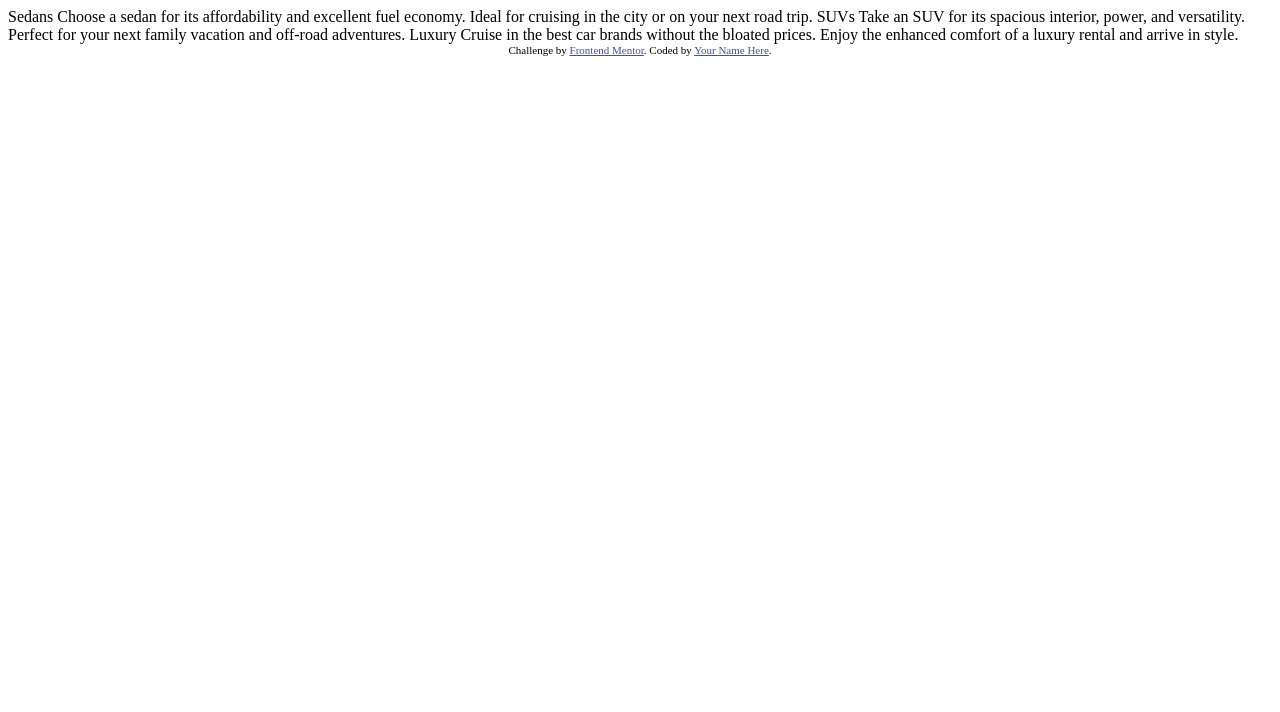
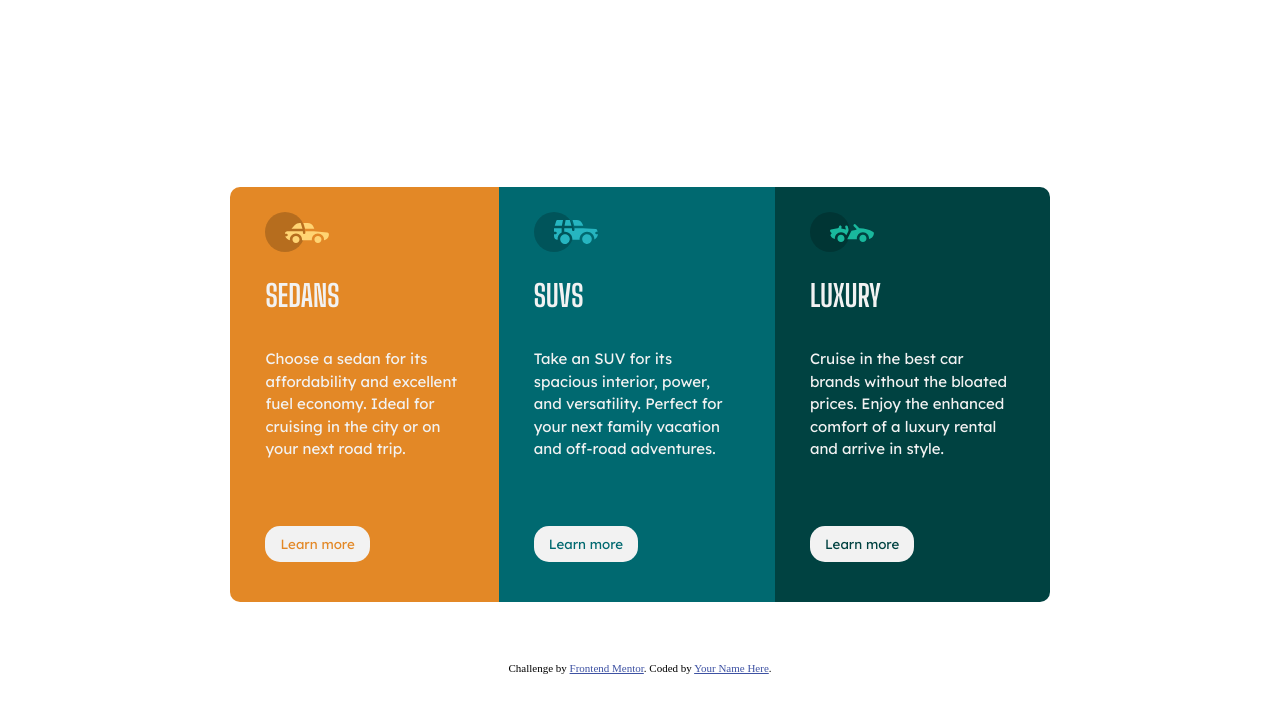
Before and after one commit to salolevi/card_component, a plain HTML site: page index.html in a window 1280 px wide. Drawn offline with Linux system fonts and the light colour scheme.

Commit message:
queda solucionar alineamiento botones

```diff
--- a/index.html
+++ b/index.html
@@ -7,27 +7,48 @@
   <link rel="icon" type="image/png" sizes="32x32" href="./images/favicon-32x32.png">
 
   <title>Frontend Mentor | 3-column preview card component</title>
-
-  <!-- Feel free to remove these styles or customise in your own stylesheet 👍 -->
+  <link rel="stylesheet" href="styles/styles.css">
+  <link rel="preconnect" href="https://fonts.googleapis.com">
+  <link rel="preconnect" href="https://fonts.gstatic.com" crossorigin>
+  <link href="https://fonts.googleapis.com/css2?family=Lexend+Deca&display=swap" rel="stylesheet">
+  <link rel="preconnect" href="https://fonts.googleapis.com">
+  <link rel="preconnect" href="https://fonts.gstatic.com" crossorigin>
+  <link href="https://fonts.googleapis.com/css2?family=Big+Shoulders+Display:wght@700&display=swap" rel="stylesheet">
   <style>
-    .attribution { font-size: 11px; text-align: center; }
-    .attribution a { color: hsl(228, 45%, 44%); }
   </style>
 </head>
 <body>
+  <article class="container">
 
-  Sedans
+    <section class="sedan-card card-section">
+      <section class="sedan-icon"><img src="images/icon-sedans.svg" class="sedan-img" alt=""></section>
+      <h1 class="sedan-h1">Sedans</h1>
+      <p>
         Choose a sedan for its affordability and excellent fuel economy. Ideal for cruising in the city
         or on your next road trip.
+      </p>
 
-  SUVs
+      <div class="sedan-btn-container"><button class="btn sedan-btn">Learn more</button></div>
+    </section>
+    <section class="suv-card card-section">
+      <section class="suv-icon"><img src="images/icon-suvs.svg" alt=""></section>
+      <h1>SUVs</h1>
+      <p>
         Take an SUV for its spacious interior, power, and versatility. Perfect for your next family vacation
         and off-road adventures.
-
-  Luxury
+      </p>
+      <div class="suv-btn-container"><button class="btn suv-btn">Learn more</button></div>
+    </section>
+    <section class="luxury-card card-section">
+      <section class="luxury-icon"><img src="images/icon-luxury.svg" alt=""></section>
+      <h1>Luxury</h1>
+      <p>
         Cruise in the best car brands without the bloated prices. Enjoy the enhanced comfort of a luxury
         rental and arrive in style.
-
+      </p>
+      <div class="luxury-btn-container "><button  class="btn luxury-btn">Learn more</button></div>
+    </section>
+  </article>
   <div class="attribution">
     Challenge by <a href="https://www.frontendmentor.io?ref=challenge" target="_blank">Frontend Mentor</a>.
     Coded by <a href="#">Your Name Here</a>.
--- a/styles/styles.css
+++ b/styles/styles.css
@@ -0,0 +1,112 @@
+:root {
+    --bright-orange: hsl(31, 77%, 52%);
+    --dark-cyan: hsl(184, 100%, 22%);
+    --very-dark-cyan: hsl(179, 100%, 13%);
+    --transparent-white: hsla(0, 0%, 100%, 0.75);
+    --ver-light-gray: hsl(0, 0%, 95%);
+}
+
+html, body {
+    margin: 0;
+    padding: 0;
+    box-sizing: border-box;
+}
+
+body {
+    font-size: 15px;
+    min-height: 100vh;
+    display: flex;
+    flex-direction: column;
+    justify-content: center;
+    align-items: center;
+}
+
+.container  {
+    margin: 25px;
+    display: flex;
+    flex-direction: column;
+    font-family: 'Lexend Deca', sans-serif;
+    border-radius: 10px;
+    overflow: hidden;
+}
+
+.card-section {
+    padding: 25px 35px;
+    text-align: left;
+    line-height: 1.5;
+}
+
+.sedan-card {
+    background: var(--bright-orange);
+}
+
+.container h1 {
+    font-family: 'Big Shoulders Display', cursive;
+    font-size: 2em;
+    font-weight: 700;
+    text-transform: uppercase;
+    color: var(--ver-light-gray);
+    margin: 15px 0;
+}
+
+
+.container .btn {
+    border: none;
+    background: var(--ver-light-gray);
+    padding: 10px 15px;
+    border-radius: 15px;
+    font-family: "Lexend Deca", sans-serif;
+    cursor: pointer;
+    margin: 0 0 10px 10px;
+}
+
+.container p {
+    color: var(--ver-light-gray);
+    font-family: 'Lexend Deca', sans-serif;
+
+}
+
+.sedan-btn {
+    color: var(--bright-orange)
+}
+
+.suv-card {
+    background: var(--dark-cyan);
+}
+
+.suv-btn {
+    color: var(--dark-cyan)
+}
+
+.luxury-btn {
+    color: var(--very-dark-cyan)
+}
+
+.luxury-card {
+    background: var(--very-dark-cyan);
+}
+
+@media (min-width: 768px) {
+    .container {
+        flex-direction: row;
+        margin: 0 18%;
+    }
+
+    .container p {
+        margin: 30px 0 50px 0;
+    }
+
+    .container .btn {
+        margin: 15px 0;
+    }
+
+    .container .luxury-btn-container, .sedan-btn-container, .suv-btn-container {
+
+    }
+}
+
+
+
+
+.attribution {position: relative; font-size: 11px; text-align: center; bottom: -60px;}
+.attribution a { color: hsl(228, 45%, 44%); }
```
Lines whose indentation alone changed are shown as unchanged.
